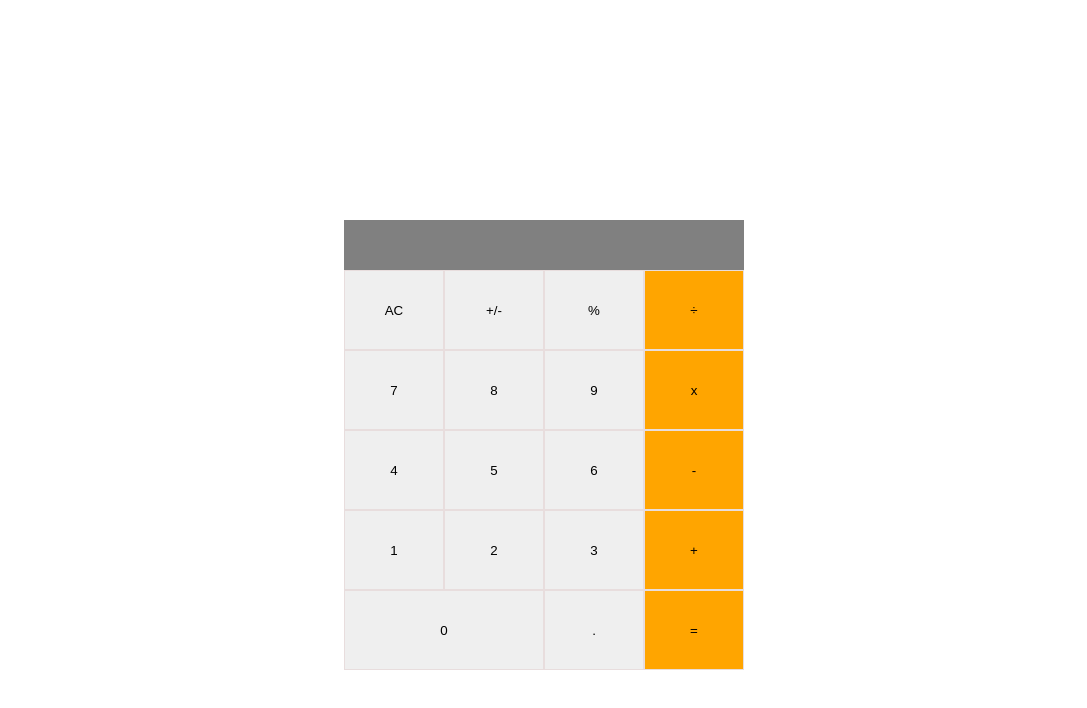
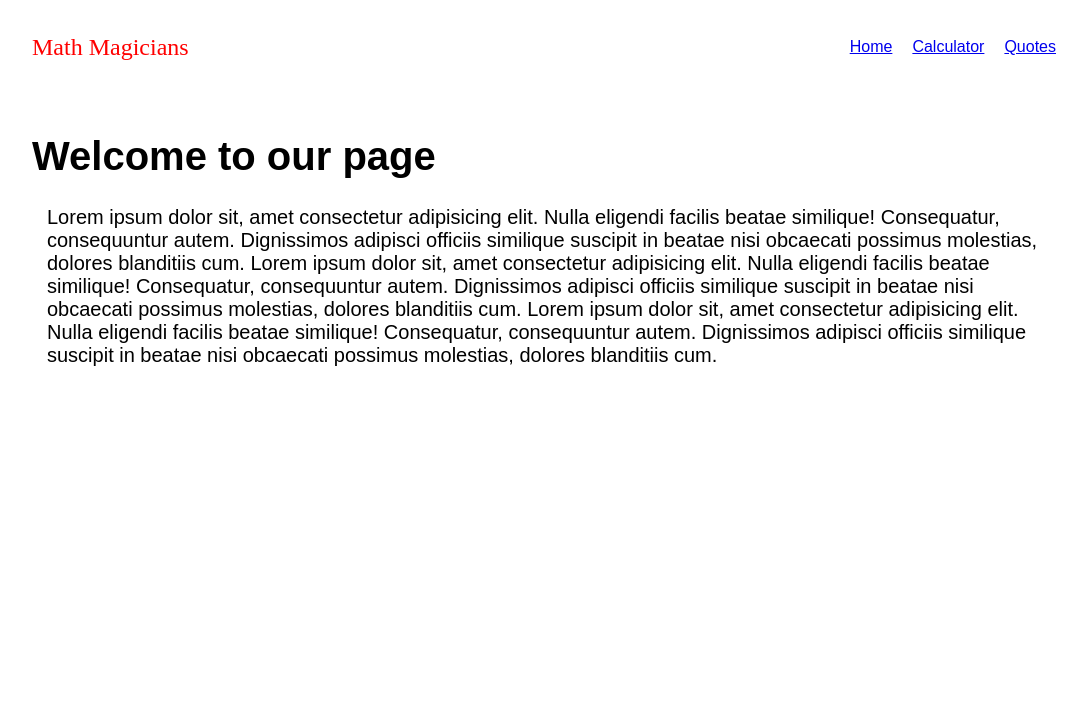
Before and after one commit to codehass/-math-magicians, a React (Create React App) app: page / in a window 1280 px wide. Shown: the top 708 px of the page, without its empty margins (96-1183 px from the left). Built offline with nearby package versions, Linux system fonts and the light colour scheme.

Commit message:
Add pages

```diff
--- a/package.json
+++ b/package.json
@@ -10,6 +10,7 @@
     "big.js": "^6.2.1",
     "react": "^18.2.0",
     "react-dom": "^18.2.0",
+    "react-router-dom": "^6.6.2",
     "react-scripts": "^5.0.1",
     "web-vitals": "^2.1.4"
   },
--- a/src/App.js
+++ b/src/App.js
@@ -1,12 +1,42 @@
 import React from 'react';
+import { Link, Route, Routes } from 'react-router-dom';
 import Calculator from './components/calculator';
+import Home from './pages/Home';
+import Quotes from './pages/Quotes';
 import './index.css';
 
 function App() {
   return (
-    <div className="app">
-      <Calculator />
-    </div>
+    // <div className="app">
+    //   <Calculator />
+    // </div>
+    <>
+      <nav className="nav-bar">
+        <div className="logo"> Math Magicians</div>
+        <ul>
+          <li>
+            {' '}
+            <Link to="/"> Home</Link>
+            {' '}
+          </li>
+          <li>
+            {' '}
+            <Link to="/calculator"> Calculator</Link>
+            {' '}
+          </li>
+          <li>
+            {' '}
+            <Link to="/quote"> Quotes</Link>
+            {' '}
+          </li>
+        </ul>
+      </nav>
+      <Routes>
+        <Route path="/" element={<Home />} />
+        <Route path="/quote" element={<Quotes />} />
+        <Route path="/calculator" element={<Calculator />} />
+      </Routes>
+    </>
   );
 }
 
--- a/src/components/calculator.js
+++ b/src/components/calculator.js
@@ -16,6 +16,7 @@ const Calculator = () => {
   const { total, next, operation } = calc;
 
   return (
+    <div className="app">
       <div className="calc">
         <div className="screen">
           <p>
@@ -84,6 +85,7 @@ const Calculator = () => {
           =
         </button>
       </div>
+    </div>
   );
 };
 
--- a/src/index.css
+++ b/src/index.css
@@ -7,7 +7,7 @@ body {
 }
 
 .app {
-  min-height: 100vh;
+  min-height: 80vh;
   display: flex;
   justify-content: center;
   align-items: center;
@@ -45,3 +45,50 @@ body {
 .oper {
   background-color: orange;
 }
+
+.logo {
+  color: red;
+  font-size: 24px;
+  font-family: bold;
+}
+
+.nav-bar {
+  display: flex;
+  justify-content: space-between;
+  align-items: center;
+  width: 80%;
+  margin: auto;
+  padding: 20px;
+  font-size: 18px;
+}
+
+.nav-bar ul {
+  list-style: none;
+  display: flex;
+  justify-content: center;
+  gap: 20px;
+}
+
+.nav-bar ul li {
+  color: black;
+  font-size: 16px;
+}
+
+.home-page {
+  width: 80%;
+  margin: 40px auto;
+}
+
+.home-page p {
+  font-size: 20px;
+  padding-left: 15px;
+}
+
+.quote {
+  min-height: 80vh;
+  width: 80%;
+  margin: auto;
+  display: flex;
+  justify-content: center;
+  align-items: center;
+}
--- a/src/index.js
+++ b/src/index.js
@@ -1,11 +1,14 @@
 import React from 'react';
 import ReactDOM from 'react-dom/client';
 import './index.css';
+import { BrowserRouter } from 'react-router-dom';
 import App from './App';
 
 const root = ReactDOM.createRoot(document.getElementById('root'));
 root.render(
   <React.StrictMode>
-    <App />
+    <BrowserRouter>
+      <App />
+    </BrowserRouter>
   </React.StrictMode>,
 );
--- /dev/null
+++ b/src/pages/Home.js
@@ -0,0 +1,21 @@
+export default function Home() {
+  return (
+    <div className="home-page">
+      <h1> Welcome to our page</h1>
+      <p>
+        {' '}
+        Lorem ipsum dolor sit, amet consectetur adipisicing elit. Nulla eligendi
+        facilis beatae similique! Consequatur, consequuntur autem. Dignissimos
+        adipisci officiis similique suscipit in beatae nisi obcaecati possimus
+        molestias, dolores blanditiis cum. Lorem ipsum dolor sit, amet
+        consectetur adipisicing elit. Nulla eligendi facilis beatae similique!
+        Consequatur, consequuntur autem. Dignissimos adipisci officiis similique
+        suscipit in beatae nisi obcaecati possimus molestias, dolores blanditiis
+        cum. Lorem ipsum dolor sit, amet consectetur adipisicing elit. Nulla
+        eligendi facilis beatae similique! Consequatur, consequuntur autem.
+        Dignissimos adipisci officiis similique suscipit in beatae nisi
+        obcaecati possimus molestias, dolores blanditiis cum.
+      </p>
+    </div>
+  );
+}
--- /dev/null
+++ b/src/pages/Quotes.js
@@ -0,0 +1,10 @@
+export default function Quote() {
+  return (
+    <div className="quote">
+      <h3>
+        Mathematics is not about numbers, equations, computations, or
+        algorithms: it is about understanding. -William Paul Thurston
+      </h3>
+    </div>
+  );
+}
```
Also changed, not shown: 1 other file (tests, documents, lock files or other folders). Lines whose indentation alone changed are shown as unchanged.
